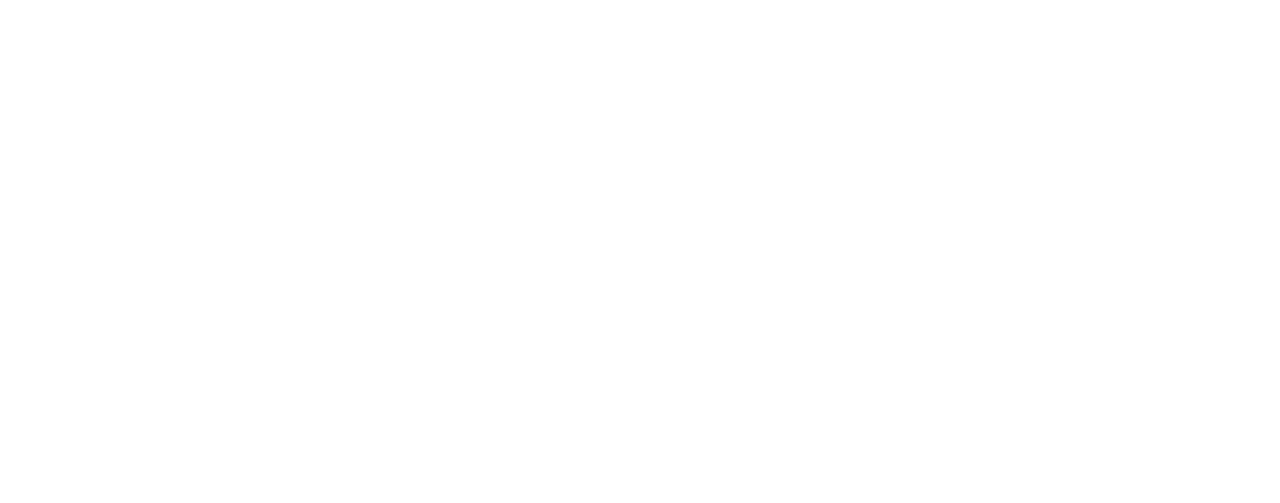
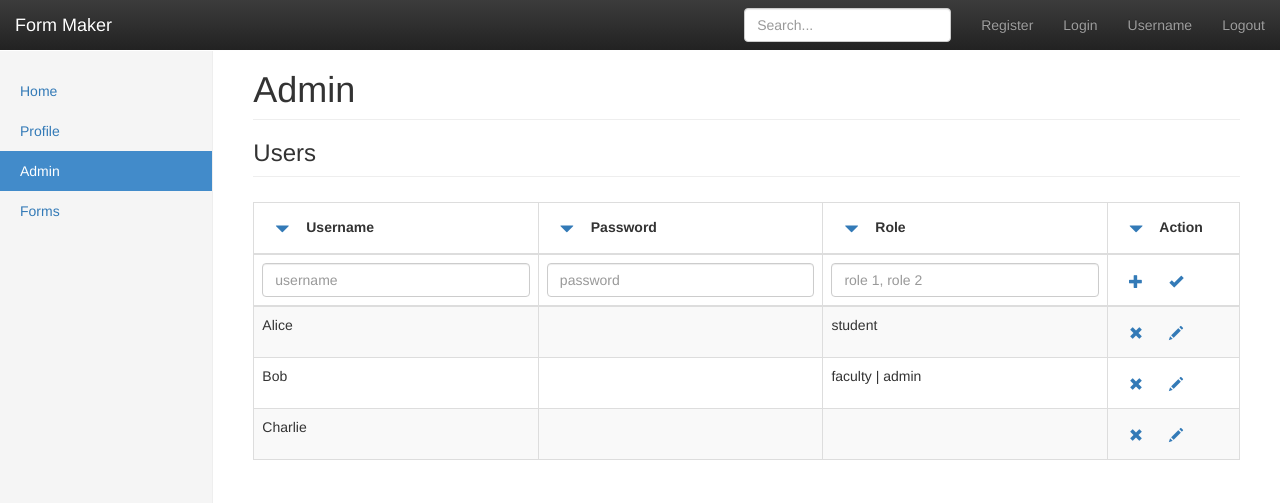
Before and after one commit to erikammcvey/WebDevSpring2016, a website: page public/assignment/admin.html in a window 1280 px wide. Drawn offline with nearby package versions, Linux system fonts and the light colour scheme.

Commit message:
added admin page

```diff
--- a/public/assignment/admin.html
+++ b/public/assignment/admin.html
@@ -16,4 +16,95 @@
     <!--mobile friendly-->
     <meta name="viewport" content="width=device-width, initial-scale=1">
 </head>
+<body>
+
+<nav class="navbar navbar-inverse navbar-fixed-top">
+    <div class="container-fluid">
+        <div class="navbar-header">
+            <button type="button" class="navbar-toggle collapsed" data-toggle="collapse" data-target="#navbar" aria-expanded="false" aria-controls="navbar">
+                <span class="icon-bar"></span>
+                <span class="icon-bar"></span>
+                <span class="icon-bar"></span>
+            </button>
+            <a class="navbar-brand" href="#">Form Maker</a>
+        </div>
+        <div id="navbar" class="navbar-collapse collapse">
+            <ul class="nav navbar-nav navbar-right">
+                <li><a href="#">Register</a></li>
+                <li><a href="#">Login</a></li>
+                <li><a href="#">Username</a></li>
+                <li><a href="#">Logout</a></li>
+            </ul>
+            <form class="navbar-form navbar-right">
+                <input type="text" class="form-control" placeholder="Search...">
+            </form>
+        </div>
+    </div>
+</nav>
+
+<div class="container-fluid">
+    <div class="row">
+        <div class="col-sm-3 col-md-2 sidebar">
+            <ul class="nav nav-sidebar">
+                <li><a href="#">Home</a></li>
+                <li><a href="#">Profile</a></li>
+                <li class="active"><a href="#">Admin</a></li>
+                <li><a href="#">Forms</a></li>
+            </ul>
+        </div>
+        <div class="col-sm-9 col-sm-offset-3 col-md-10 col-md-offset-2 main">
+            <h1 class="page-header">Admin</h1>
+            <h3 class="sub-header">Users</h3>
+            <div class="table-responsive">
+                <table class="table table-striped table-bordered">
+                    <thead>
+                    <tr>
+                        <th><a href="#" class="glyphicon glyphicon-triangle-bottom btn"></a> Username</th>
+                        <th><a href="#" class="glyphicon glyphicon-triangle-bottom btn"></a> Password</th>
+                        <th><a href="#" class="glyphicon glyphicon-triangle-bottom btn"></a> Role</th>
+                        <th><a href="#" class="glyphicon glyphicon-triangle-bottom btn"></a> Action</th>
+                    </tr>
+                    <tr>
+                        <form class="form-inline">
+                            <div class="form-group">
+                                <td><input type="text" class="form-control" id="adminUsername" placeholder="username"></td>
+                                <td><input type="text" class="form-control" id="adminPassword" placeholder="password"></td>
+                                <td><input type="text" class="form-control" id="adminRole" placeholder="role 1, role 2"></td>
+                                <td><a href="#" class="glyphicon glyphicon-plus btn"></a><a href="#" class="glyphicon glyphicon-ok btn"></a></td>
+                            </div>
+                        </form>
+                    </tr>
+                    </thead>
+                    <tbody>
+                    <tr>
+                        <td>Alice</td>
+                        <td></td>
+                        <td>student</td>
+                        <td>
+                            <a href="#" class="glyphicon glyphicon-remove btn"></a><a href="#" class="glyphicon glyphicon-pencil btn"></a>
+                        </td>
+                    </tr>
+                    <tr>
+                        <td>Bob</td>
+                        <td></td>
+                        <td>faculty | admin</td>
+                        <td>
+                            <a href="#" class="glyphicon glyphicon-remove btn"></a><a href="#" class="glyphicon glyphicon-pencil btn"></a>
+                        </td>
+                    </tr>
+                    <tr>
+                        <td>Charlie</td>
+                        <td></td>
+                        <td></td>
+                        <td>
+                            <a href="#" class="glyphicon glyphicon-remove btn"></a><a href="#" class="glyphicon glyphicon-pencil btn"></a>
+                        </td>
+                    </tr>
+                    </tbody>
+                </table>
+            </div>
+        </div>
+    </div>
+</div>
+</body>
 </html>
```
Lines whose indentation alone changed are shown as unchanged.
